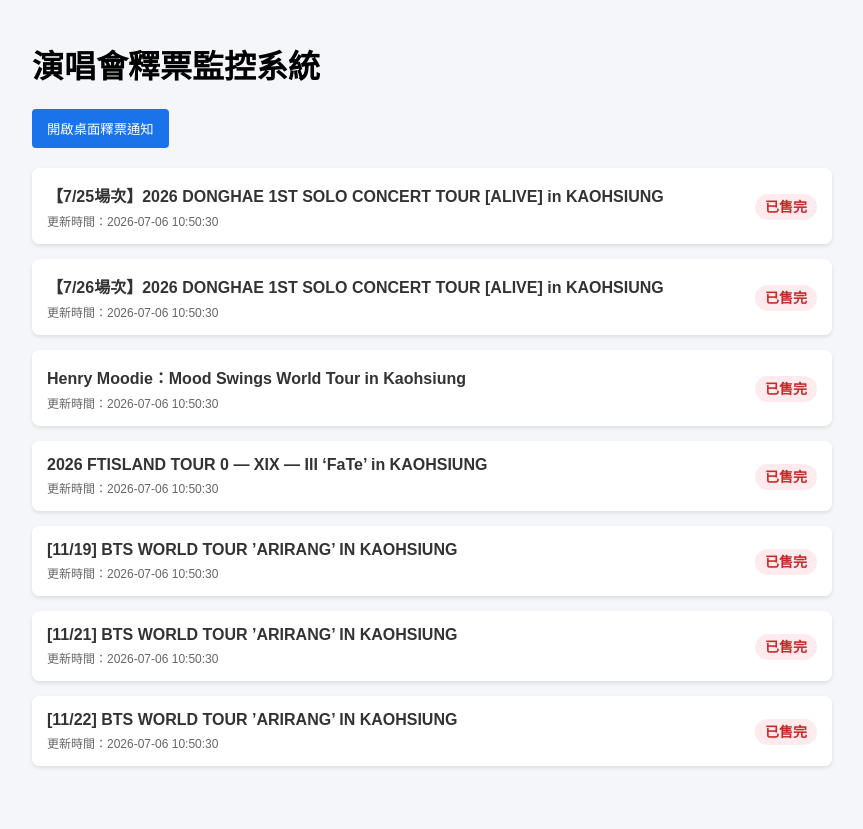
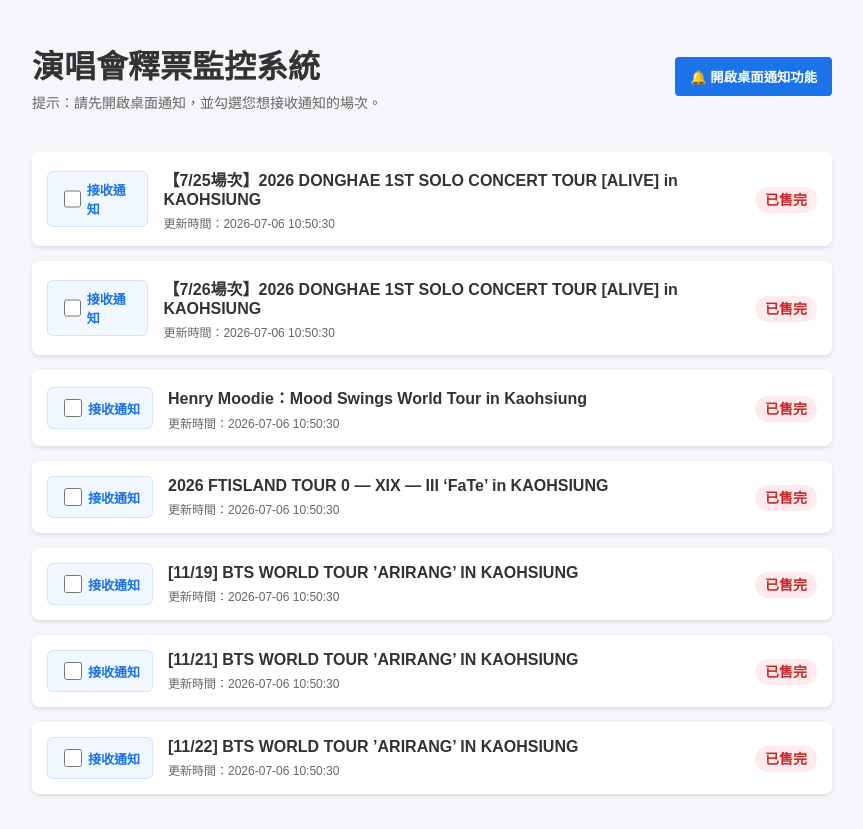
Before and after one commit to L-lunar-echo/ticket-monitor, a Flask app: page / in a window 1280 px wide. Shown: the whole page, without its empty margins (208-1071 px from the left). Before the commit the page ends 768 px from the top, so only its background shows below. Run offline with Flask 3, Linux system fonts and the light colour scheme.

Commit message:
index.html

```diff
--- a/templates/index.html
+++ b/templates/index.html
@@ -6,17 +6,25 @@
     <title>演唱會釋票監控</title>
     <style>
         body { font-family: Arial, sans-serif; max-width: 800px; margin: 0 auto; padding: 20px; background-color: #f4f6f9; }
+        h1 { color: #333; margin-bottom: 5px; }
+        .subtitle { color: #666; margin-bottom: 20px; font-size: 14px; }
+
         .event-card { background: white; border-radius: 8px; margin-bottom: 15px; box-shadow: 0 2px 4px rgba(0,0,0,0.1); overflow: hidden; }
 
-        /* 標題啟動區（按進去的地方） */
-        .event-header { padding: 15px; cursor: pointer; display: flex; justify-content: space-between; align-items: center; background-color: #fff; transition: background 0.2s; }
-        .event-header:hover { background-color: #f0f0f0; }
-        .event-info { flex-grow: 1; }
+        /* 標題啟動區 */
+        .event-header { padding: 15px; display: flex; justify-content: space-between; align-items: center; background-color: #fff; }
+        .event-clickable { flex-grow: 1; cursor: pointer; display: flex; justify-content: space-between; align-items: center; margin-left: 15px; }
+        .event-info { flex-grow: 1; padding-right: 15px; }
         .event-name { font-size: 16px; font-weight: bold; color: #333; }
         .event-meta { font-size: 12px; color: #666; margin-top: 5px; }
 
+        /* 通知勾選區樣式 */
+        .notify-control { display: flex; align-items: center; background: #f0f7ff; padding: 8px 12px; border-radius: 6px; border: 1px solid #d0e3ff; }
+        .notify-control input[type="checkbox"] { width: 18px; height: 18px; cursor: pointer; margin-right: 6px; }
+        .notify-control label { font-size: 13px; font-weight: bold; color: #1a73e8; cursor: pointer; user-select: none; }
+
         /* 狀態標籤 */
-        .status-badge { padding: 5px 10px; border-radius: 20px; font-size: 14px; font-weight: bold; }
+        .status-badge { padding: 5px 10px; border-radius: 20px; font-size: 14px; font-weight: bold; white-space: nowrap; }
         .status-all-sold { background-color: #ffebee; color: #c62828; }
         .status-available { background-color: #e8f5e9; color: #2e7d32; animation: pulse 1.5s infinite; }
 
@@ -33,13 +41,19 @@
             50% { transform: scale(1.05); }
             100% { transform: scale(1); }
         }
-        .notification-btn { background: #1a73e8; color: white; border: none; padding: 10px 15px; border-radius: 4px; cursor: pointer; margin-bottom: 20px; }
+        .top-bar { display: flex; justify-content: space-between; align-items: center; margin-bottom: 20px; }
+        .notification-btn { background: #1a73e8; color: white; border: none; padding: 10px 15px; border-radius: 4px; cursor: pointer; font-weight: bold; }
     </style>
 </head>
 <body>
 
+    <div class="top-bar">
+        <div>
             <h1>演唱會釋票監控系統</h1>
-    <button class="notification-btn" onclick="requestNotificationPermission()">開啟桌面釋票通知</button>
+            <div class="subtitle">提示：請先開啟桌面通知，並勾選您想接收通知的場次。</div>
+        </div>
+        <button class="notification-btn" onclick="requestNotificationPermission()">🔔 開啟桌面通知功能</button>
+    </div>
 
     <div id="events-container">
         {% for ev_id, ev in events.items() %}
@@ -49,7 +63,13 @@
         {% endfor %}
 
         <div class="event-card" id="card-{{ ev_id }}">
-            <div class="event-header" onclick="toggleDetails('{{ ev_id }}')">
+            <div class="event-header">
+                <div class="notify-control">
+                    <input type="checkbox" id="notify-toggle-{{ ev_id }}" class="notify-checkbox" data-name="{{ ev.name }}">
+                    <label for="notify-toggle-{{ ev_id }}">接收通知</label>
+                </div>
+
+                <div class="event-clickable" onclick="toggleDetails('{{ ev_id }}')">
                     <div class="event-info">
                         <div class="event-name">{{ ev.name }}</div>
                         <div class="event-meta">更新時間：{{ ev.updated_at }}</div>
@@ -60,6 +80,7 @@
                         {% else %}
                             <span class="status-badge status-all-sold">已售完</span>
                         {% endif %}
+                    </div>
                 </div>
             </div>
 
@@ -81,14 +102,10 @@
     </div>
 
     <script>
-        // 控制收合與展開
+        // 控制詳細票價的收合與展開
         function toggleDetails(eventId) {
             const detailsDiv = document.getElementById('details-' + eventId);
-            if (detailsDiv.style.display === 'block') {
-                detailsDiv.style.style.display = 'none';
-            } else {
-                detailsDiv.style.display = 'block';
-            }
+            detailsDiv.style.display = (detailsDiv.style.display === 'block') ? 'none' : 'block';
         }
 
         // 請求瀏覽器通知權限
@@ -99,14 +116,14 @@
             }
             Notification.requestPermission().then(permission => {
                 if (permission === "granted") {
-                    alert("通知功能已開啟！有釋票時將會跳出提示。");
-                    new Notification("系統提示", { body: "釋票通知功能已成功啟動！" });
+                    alert("通知功能已開啟！請記得勾選下方場次的「接收通知」方塊。");
                 }
             });
         }
 
-        // 自動每 30 秒輪詢後端 API，檢查是否有新釋票並跳出通知
+        // 追蹤各場次前一次的狀態（避免重複轟炸通知）
         let previousStatus = {};
+
         function checkUpdates() {
             fetch('/api/status')
                 .then(response => response.json())
@@ -115,34 +132,45 @@
                         let ev = data[id];
                         let hasTicket = Object.values(ev.tickets).includes("有票");
 
-                        // 如果之前是沒票，現在變的有票，觸發通知
+                        // 檢查使用者「有沒有勾選」這個場次的通知
+                        const checkbox = document.getElementById(`notify-toggle-${id}`);
+                        const isSubscribed = checkbox ? checkbox.checked : false;
+
+                        // 關鍵判斷：先前沒票 -> 現在有票 -> 且使用者有勾選監控
                         if (previousStatus[id] === false && hasTicket === true) {
+                            if (isSubscribed) {
+                                // 觸發桌面通知
                                 if (Notification.permission === "granted") {
-                                new Notification("🚨 發現釋票通知！", {
-                                    body: `${ev.name} 偵測到有部分票券釋出，請立刻前往搶票！`,
-                                    requireInteraction: true // 讓通知持續留在螢幕上直到使用者關閉
+                                    new Notification("🚨 訂閱場次釋票了！", {
+                                        body: `${ev.name} 偵測到有票券釋出！請立刻前往搶票！`,
+                                        requireInteraction: true
                                     });
                                 }
-                            // 可選：播放提示音效
+                                // 播放提示音
                                 let audio = new Audio('https://actions.google.com/sounds/v1/alarms/digital_watch_alarm_long.ogg');
-                            audio.play();
+                                audio.play().catch(e => console.log("音效播放被瀏覽器阻擋，需與網頁互動過後才可播放"));
+                            } else {
+                                console.log(`[系統提示] ${ev.name} 有釋票，但使用者未開啟該場次通知。`);
                             }
-                        // 紀錄當前狀態供下次比對
+                        }
+                        // 紀錄當前狀態
                         previousStatus[id] = hasTicket;
                     }
                 });
         }
 
-        // 初始化先記錄一次當前狀態，之後每 30 秒檢查一次
+        // 初始化：先記錄當前的票況狀態，避免一整理網頁就瘋狂跳通知
         setTimeout(() => {
             fetch('/api/status').then(r => r.json()).then(data => {
                 for (let id in data) {
                     previousStatus[id] = Object.values(data[id].tickets).includes("有票");
                 }
+                console.log("通知比對系統初始化完成", previousStatus);
             });
         }, 1000);
 
-        setInterval(checkUpdates, 30000); // 30 秒檢查一次後端快取是否有變動
+        // 每 30 秒自動背後檢查一次
+        setInterval(checkUpdates, 30000);
     </script>
 </body>
 </html>
```
Lines whose indentation alone changed are shown as unchanged.
